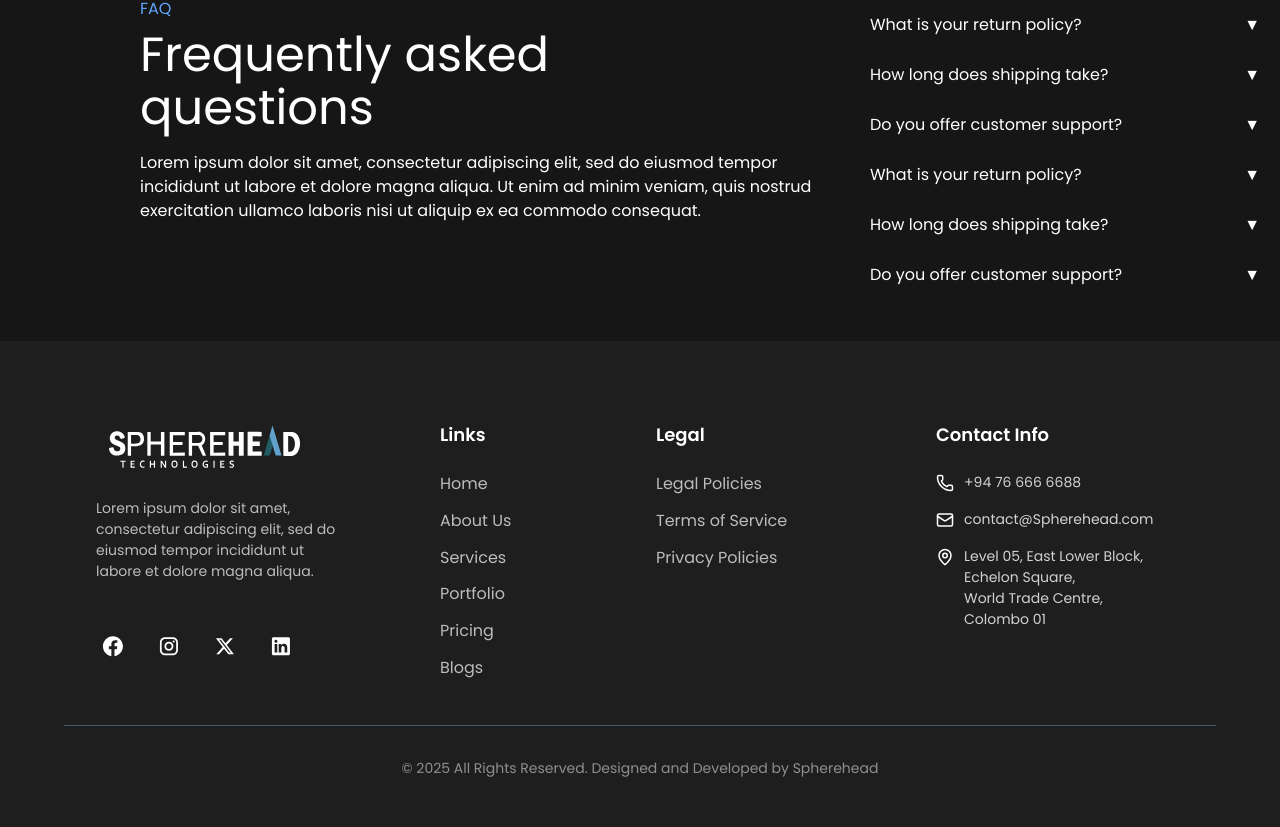
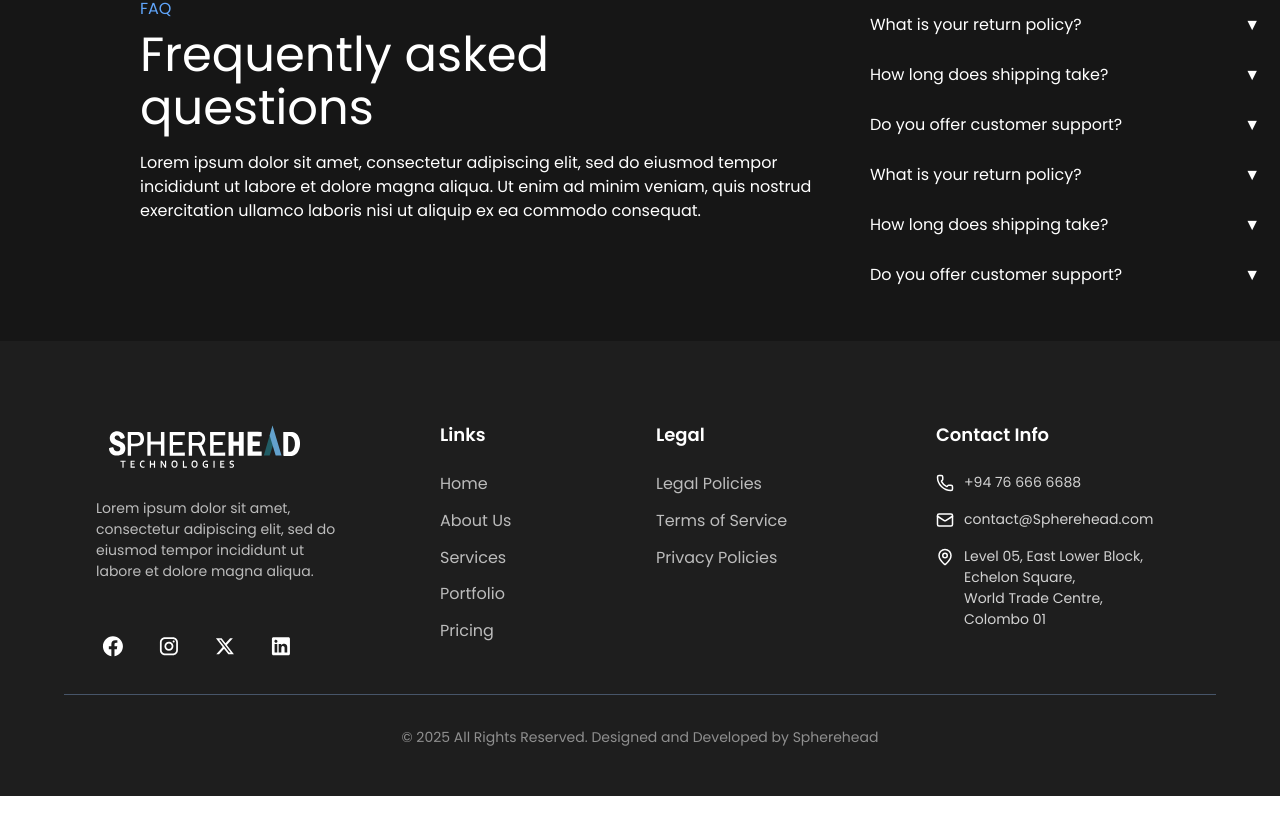
Before and after one commit to HarshiMenuka/spherehead-technologies, a Next.js app: page /pricing in a window 1280 px wide. Shown: the part 1481-2308 px from the top of the page. After the commit the page ends 2277 px from the top, so only its background shows below. Built offline with nearby package versions, Linux system fonts and the light colour scheme.

Commit message:
remove blogs

```diff
--- a/src/components/Footer.jsx
+++ b/src/components/Footer.jsx
@@ -300,7 +300,7 @@ const Footer = () => {
               <li><a href="/service">Services</a></li>
               <li><a href="/portfolio">Portfolio</a></li>
               <li><a href="/pricing">Pricing</a></li>
-              <li><a href="/blogs">Blogs</a></li>
+              {/* <li><a href="/blogs">Blogs</a></li> */}
             </ul>
           </div>
 
--- a/src/components/Nav.jsx
+++ b/src/components/Nav.jsx
@@ -119,7 +119,7 @@ function Nav() {
     { href: "/service", text: "Services" },
     { href: "/portfolio", text: "Portfolio" },
     { href: "/pricing", text: "Pricing" },
-    { href: "/blogs", text: "Blogs" },
+    // { href: "/blogs", text: "Blogs" },
   ], []);
 
   // Measure performance in development
```
